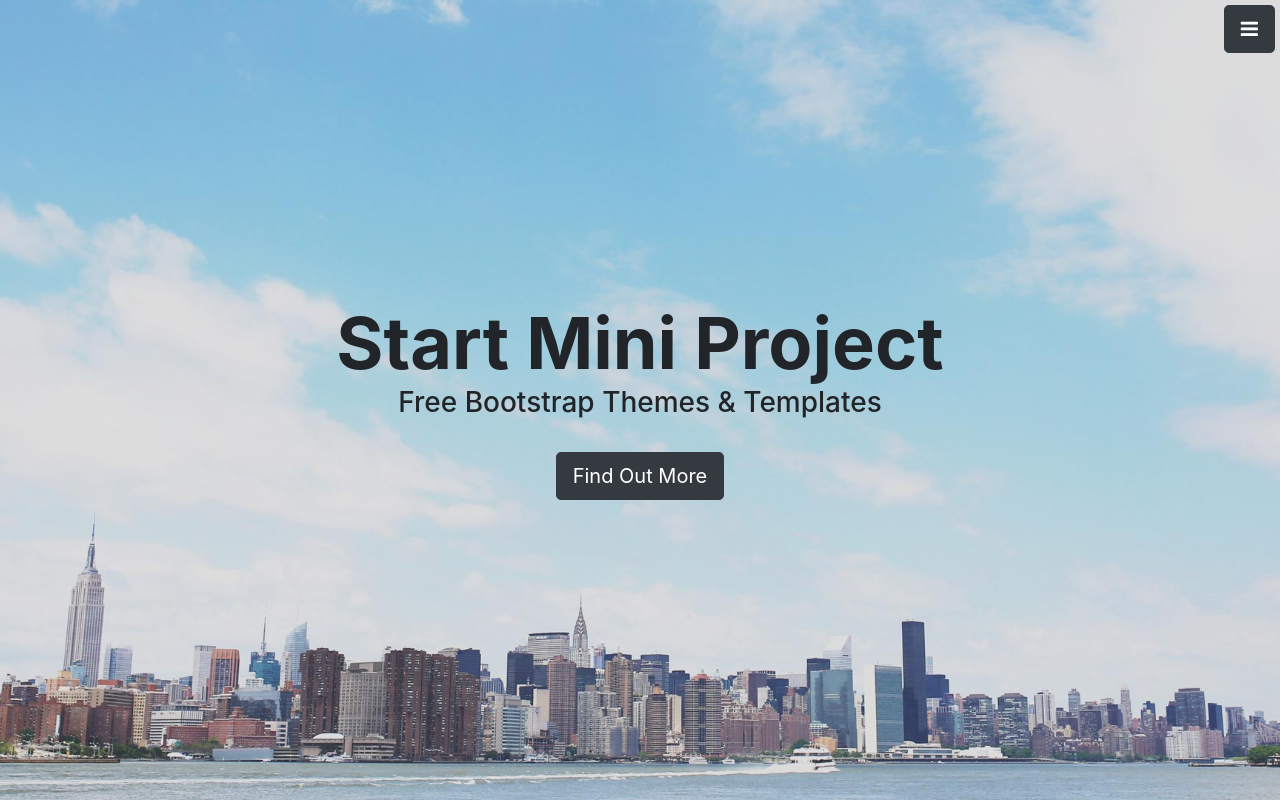
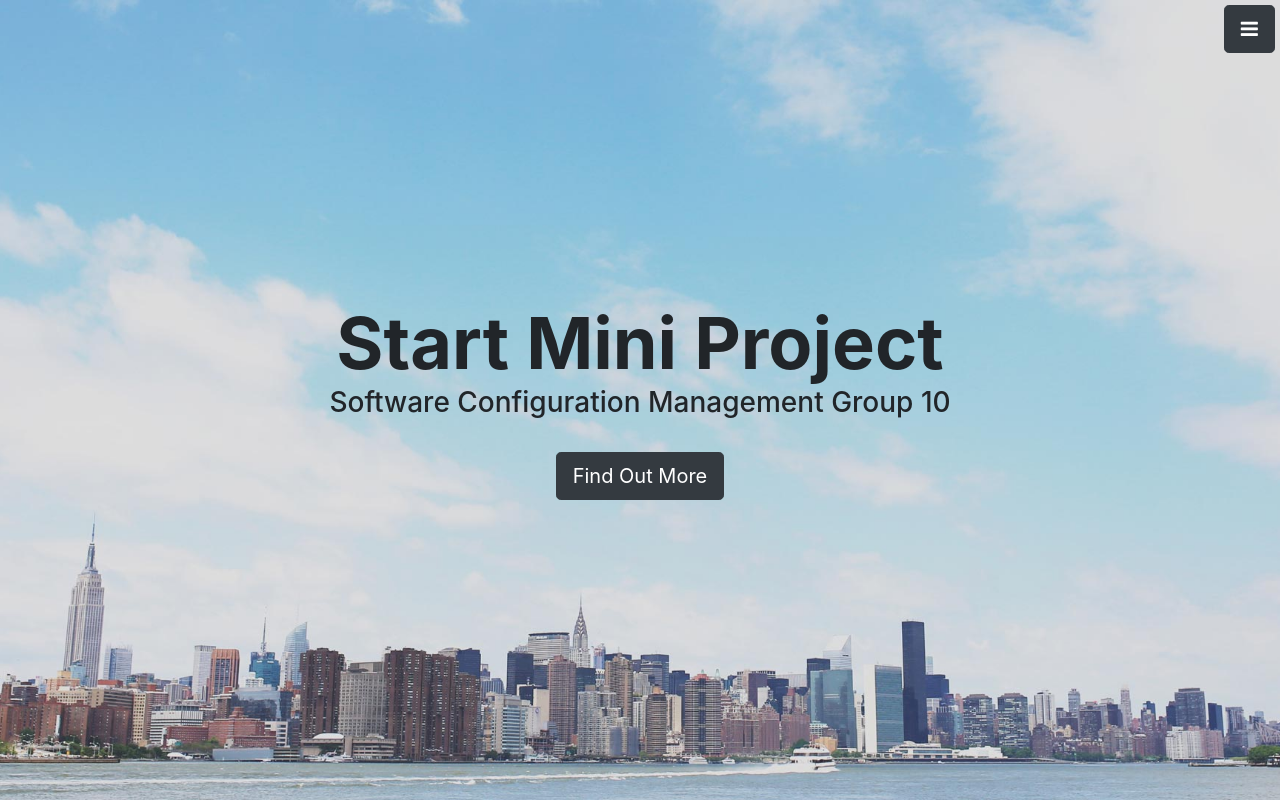
Before and after one commit to wfaizuwan/SCM_Mini_Project, a website with bundled scripts: page index.html in a window 1280 px wide. Shown: the top 802 px of the page. Built offline with nearby package versions, Linux system fonts and the light colour scheme.

Commit message:
Update index.html

```diff
--- a/index.html
+++ b/index.html
@@ -57,7 +57,7 @@
     <header class="header" id="top">
       <div class="text-vertical-center">
         <h1>Start Mini Project</h1>
-        <h3>Free Bootstrap Themes &amp; Templates</h3>
+        <h3>Software Configuration Management Group 10</h3>
         <br>
         <a href="#about" class="btn btn-dark btn-lg js-scroll-trigger">Find Out More</a>
       </div>
```
